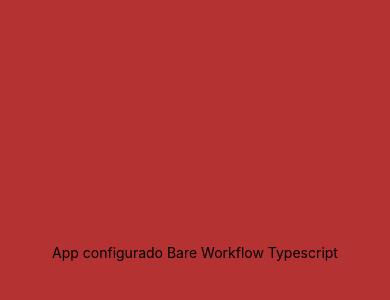
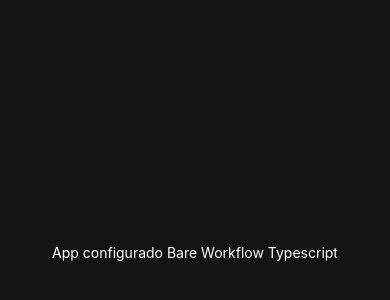
Before and after one commit to matheuseufrasio2/gofinances-2023, a React Native app: screen / in a window 390 px wide. Shown: the part 170-470 px from the top of the page. Built offline with nearby package versions, Linux system fonts and the light colour scheme.

Commit message:
add styled components

```diff
--- a/App.tsx
+++ b/App.tsx
@@ -1,21 +1,13 @@
-import { StatusBar } from 'expo-status-bar';
 import React from 'react';
-import { StyleSheet, Text, View } from 'react-native';
 import { Dashboard } from './src/screens/Dashboard';
+import { DashboardContainer } from './src/screens/Dashboard/styles';
 
 export default function App() {
   return (
-    <View style={styles.container}>
-      <Dashboard title="App configurado Bare Workflow Typescript" />
-    </View>
+    <DashboardContainer>
+      <Dashboard
+        title="App configurado Bare Workflow Typescript"
+      />
+    </DashboardContainer>
   );
 }
-
-const styles = StyleSheet.create({
-  container: {
-    flex: 1,
-    backgroundColor: '#b43232',
-    alignItems: 'center',
-    justifyContent: 'center',
-  },
-});
--- a/package.json
+++ b/package.json
@@ -13,12 +13,14 @@
     "expo-splash-screen": "~0.18.2",
     "expo-status-bar": "~1.4.4",
     "react": "18.2.0",
-    "react-native": "0.71.7"
+    "react-native": "0.71.7",
+    "styled-components": "^5.3.10"
   },
   "devDependencies": {
     "@babel/core": "^7.20.0",
     "@types/react": "~18.0.27",
     "@types/react-native": "^0.71.6",
+    "@types/styled-components-react-native": "^5.2.1",
     "typescript": "^4.9.4"
   },
   "private": true
--- a/src/screens/Dashboard.tsx
+++ b/src/screens/Dashboard/index.tsx
@@ -4,6 +4,7 @@ import {
   View,
   Text
 } from 'react-native';
+import { Title } from './styles';
 
 interface Props {
   title: string;
@@ -12,7 +13,7 @@ interface Props {
 export function Dashboard({ title }: Props) {
   return (
     <View>
-      <Text>{title}</Text>
+      <Title>{title}</Title>
     </View>
   );
 }
--- /dev/null
+++ b/src/screens/Dashboard/styles.ts
@@ -0,0 +1,12 @@
+import styled from 'styled-components/native';
+
+export const DashboardContainer = styled.View`
+  align-items: center;
+  justify-content: center;
+  flex: 1;
+  background-color: #141412;
+`;
+
+export const Title = styled.Text`
+  color: #fff;
+`;
```
Also changed, not shown: 1 other file (tests, documents, lock files or other folders).
